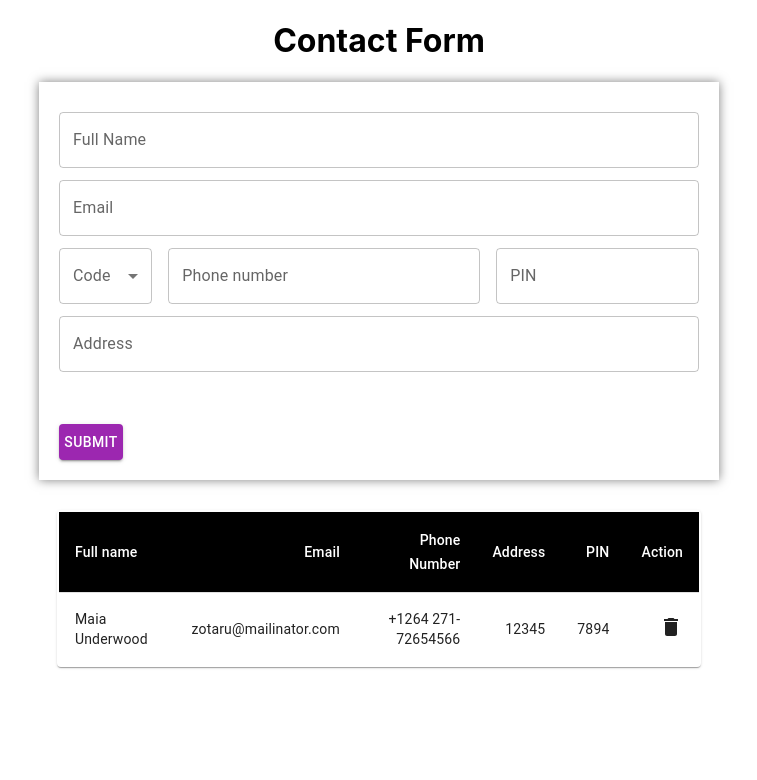
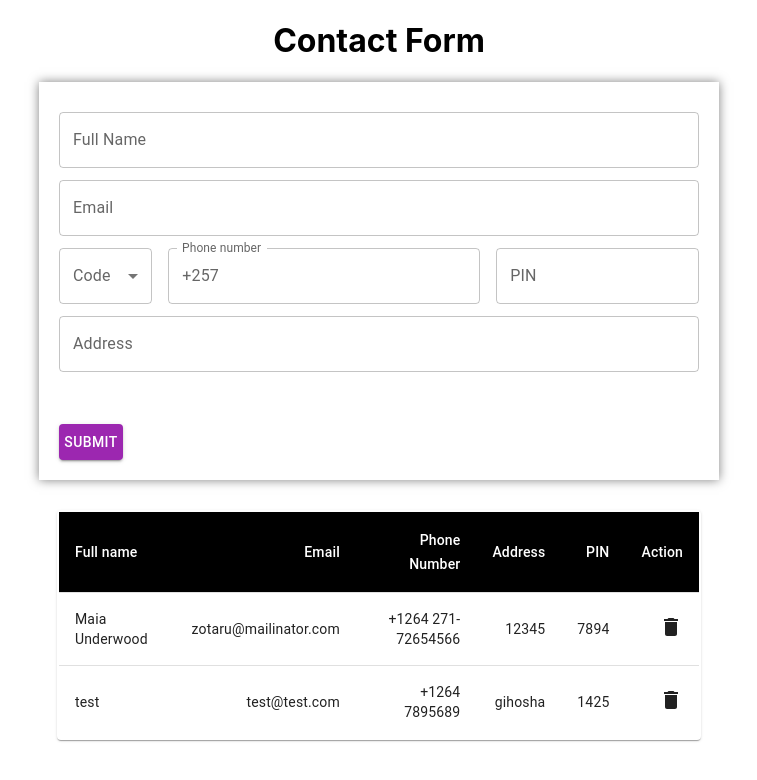
Before and after one commit to urbain32/contact-form, a React (Create React App) app: page / in a window 1280 px wide. Shown: the top 780 px of the page, without its empty margins (261-1018 px from the left). Built offline with nearby package versions, Linux system fonts and the light colour scheme; data requests are answered from the project's data file; the HTML template or start-up script is replaced by a standard one.

Commit message:
adding an inputprops

```diff
--- a/db.json
+++ b/db.json
@@ -8,6 +8,15 @@
       "pin": "7894",
       "address": "12345",
       "id": 1
+    },
+    {
+      "name": "test",
+      "email": "test@test.com",
+      "number": "7895689",
+      "code": "+1264",
+      "pin": "1425",
+      "address": "gihosha",
+      "id": 2
     }
   ]
 }
--- a/src/App.js
+++ b/src/App.js
@@ -1,7 +1,6 @@
 import { Delete } from "@mui/icons-material";
 import { motion } from "framer-motion";
 import {
-  Button,
   Paper,
   Table,
   TableBody,
--- a/src/components/Contact.jsx
+++ b/src/components/Contact.jsx
@@ -3,6 +3,7 @@ import {
   FormControl,
   FormGroup,
   Grid,
+  InputAdornment,
   InputLabel,
   MenuItem,
   Select,
@@ -11,7 +12,6 @@ import {
 import { styled } from "@mui/system";
 import axios from "axios";
 import { useFormik } from "formik";
-import { useState } from "react";
 import * as yup from "yup";
 import { countryCode } from "../utils/CountryData";
 const MyForm = styled(FormGroup)({
@@ -140,6 +140,11 @@ export const Contact = ({ currentBank, loadData }) => {
                 variant="outlined"
                 onChange={formik.handleChange}
                 value={formik.values.number}
+                InputProps={{
+                  startAdornment: (
+                    <InputAdornment position="start">+257</InputAdornment>
+                  ),
+                }}
                 error={formik.touched.number && Boolean(formik.errors.number)}
                 helperText={formik.touched.number && formik.errors.number}
                 onBlur={formik.handleBlur}
```
